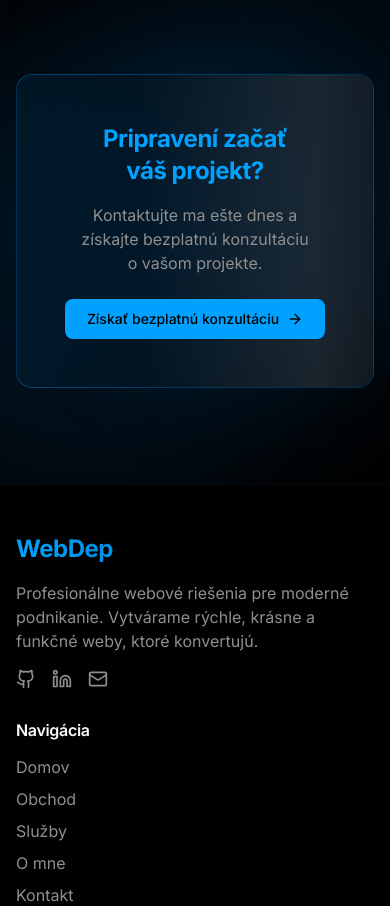
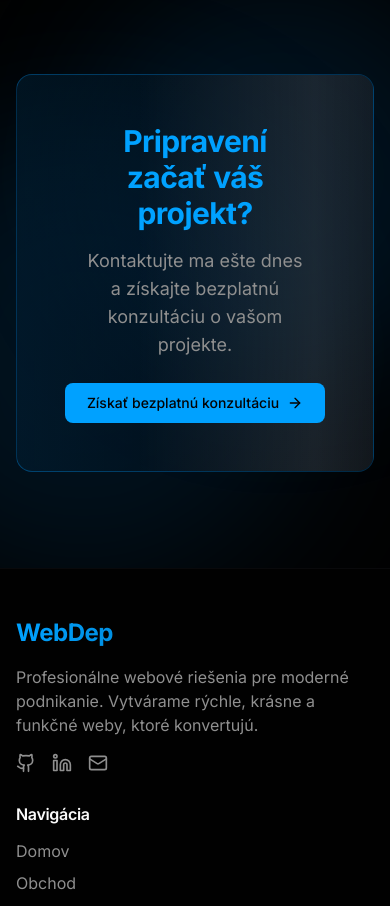
Before and after one commit to marek6296/mywebdep, a Next.js app: page / in a window 390 px wide. Shown: the part 6540-7446 px from the top of the page. Built offline with nearby package versions, Linux system fonts and the light colour scheme.

Commit message:
Design: CTA banner - čierna farba textu (#000000) a zväčšené font-size

```diff
--- a/app/globals.css
+++ b/app/globals.css
@@ -436,7 +436,7 @@
   }
 
   .cta-description {
-    color: #333333 !important;
+    color: #000000 !important;
   }
 
   .dark .cta-description {
--- a/components/sections/cta-banner.tsx
+++ b/components/sections/cta-banner.tsx
@@ -89,7 +89,7 @@ export function CTABanner() {
                 visible: { opacity: 1, scale: 1 },
               }}
               transition={{ duration: 0.6, delay: 0.2 }}
-              className="text-2xl sm:text-3xl md:text-4xl lg:text-5xl font-bold mb-4 sm:mb-6 px-4 sm:px-0 break-words cta-title"
+              className="text-3xl sm:text-4xl md:text-5xl lg:text-6xl font-bold mb-4 sm:mb-6 px-4 sm:px-0 break-words cta-title"
             >
               <motion.span
                 className="cta-title-text"
@@ -118,9 +118,9 @@ export function CTABanner() {
                 visible: { opacity: 1, y: 0 },
               }}
               transition={{ duration: 0.6, delay: 0.4 }}
-              className="text-base sm:text-lg md:text-xl mb-6 sm:mb-8 max-w-2xl mx-auto px-4 sm:px-0 cta-description"
+              className="text-lg sm:text-xl md:text-2xl mb-6 sm:mb-8 max-w-2xl mx-auto px-4 sm:px-0 cta-description"
               style={{
-                color: "#333333",
+                color: "#000000",
               }}
             >
               Kontaktujte ma ešte dnes a získajte bezplatnú konzultáciu o vašom projekte.
```
